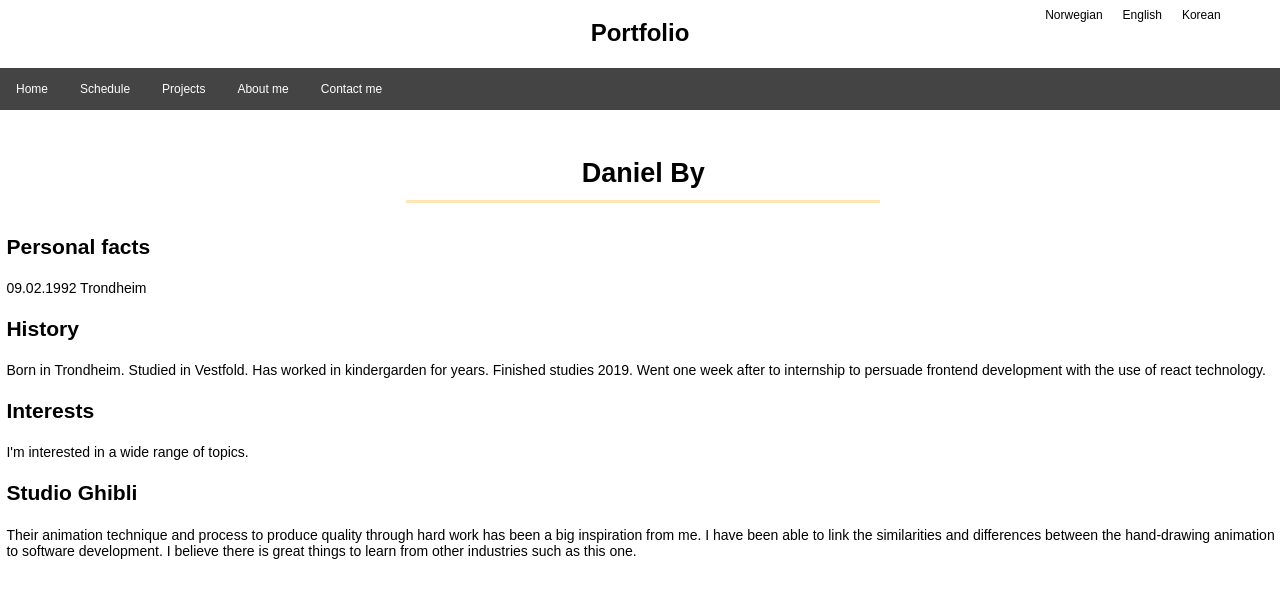
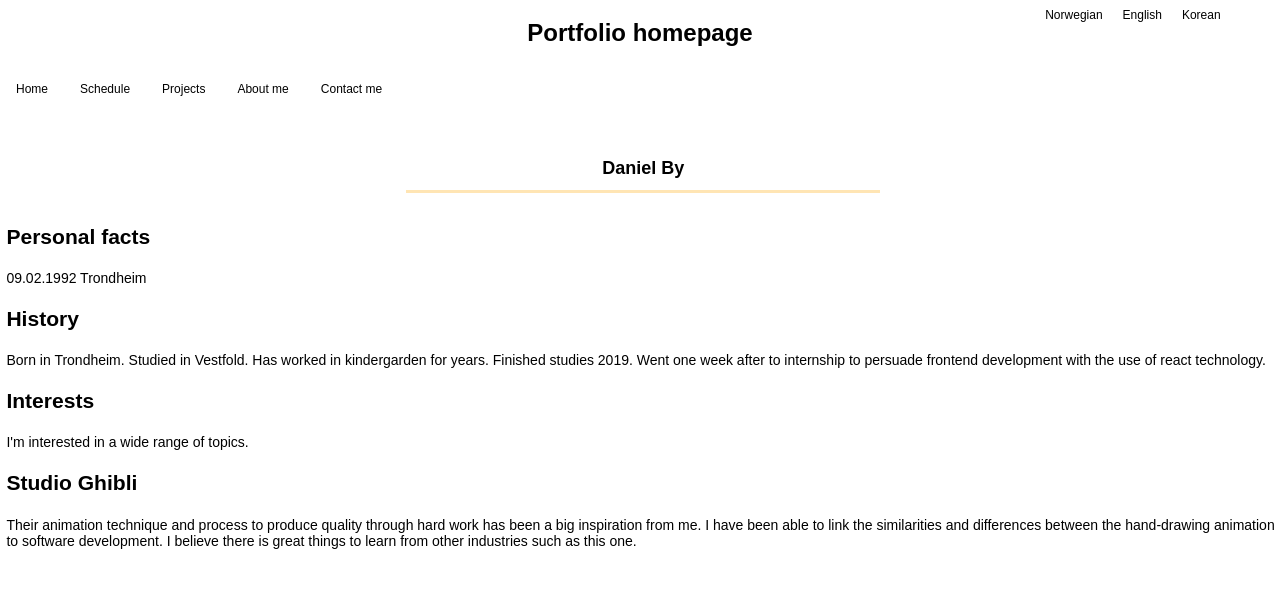
Before and after one commit to Danielsby/homepage, a React (Create React App) app: page /about in a window 1280 px wide. Shown: the top 598 px of the page. Built offline with nearby package versions, Linux system fonts and the light colour scheme.

Commit message:
Started to change nav-bar.

```diff
--- a/src/App.tsx
+++ b/src/App.tsx
@@ -12,7 +12,7 @@ const App: React.FC = () => {
         <div className="App" style={{fontFamily: 'Arial'}}>
 
             <header className='mainTitle'>
-                <h1>Portfolio</h1>
+                <h1>Portfolio homepage</h1>
             </header>
 
             <section className='languages' style={{float: 'right'}} id='languages'>
--- a/src/global/css/components/_navigationBars.scss
+++ b/src/global/css/components/_navigationBars.scss
@@ -4,7 +4,6 @@
     margin: 0;
     padding: 0;
     overflow: hidden;
-    background-color: #444;
   }
 
   li {
@@ -13,14 +12,14 @@
 
   li a {
     display: block;
-    color: white;
+    color: black;
     text-align: center;
     padding: 14px 16px;
     text-decoration: none;
   }
 
   li a:hover {
-    background-color: #111;
+    border-bottom: 1px solid black;
   }
 }
 
--- a/src/global/layouts/pages/About.tsx
+++ b/src/global/layouts/pages/About.tsx
@@ -4,12 +4,11 @@ export const About: React.FC = () => {
     return (
         <div>
             <header>
-                <h2 style={{textAlign: 'center', borderBottom: '3px solid #FFE5B4', marginLeft: '25rem', marginRight: '25rem',
-                    paddingBottom: '0.7rem', marginBottom: '2rem'}}>Daniel By</h2>
+                <h4 style={{textAlign: 'center', borderBottom: '3px solid #FFE5B4', marginLeft: '25rem', marginRight: '25rem',
+                    paddingBottom: '0.7rem', marginBottom: '2rem'}}>Daniel By</h4>
             </header>
 
             <main>
-
                 <article className='personal'>
                     <h3>Personal facts</h3>
                     <p>09.02.1992 Trondheim</p>
--- a/src/global/layouts/pages/Frontpage.tsx
+++ b/src/global/layouts/pages/Frontpage.tsx
@@ -17,7 +17,7 @@ export const Frontpage: React.FC = () => {
             </article>
 
             <main className='news'>
-                <article style={{border: '2px solid pink', padding: '2rem', marginRight: '30rem'}}>
+                <article style={{borderLeft: '3px solid pink', padding: '2rem', marginRight: '30rem', marginLeft: '2rem'}}>
                     Nimado projects are about to begin it's pre-production!
                 </article>
             </main>
```
